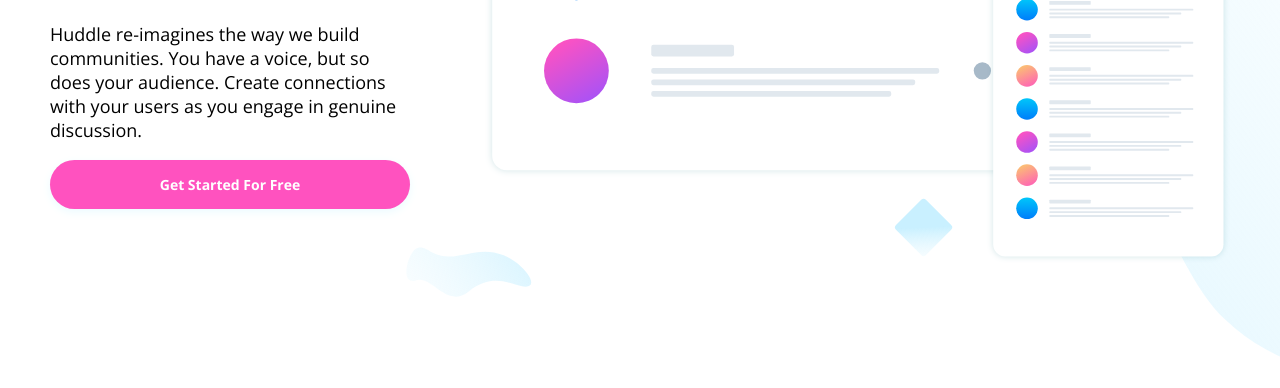
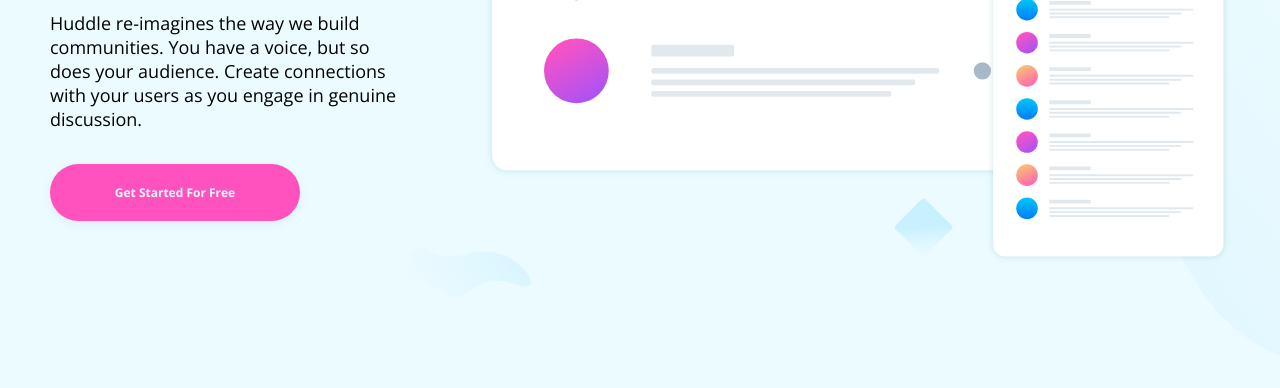
Before and after one commit to PanamaRobin/huddle-landing-page-with-alternating-feature-blocks-master, a plain HTML site: page index.html in a window 1280 px wide. Shown: the part 412-800 px from the top of the page. Drawn offline with nearby package versions, Linux system fonts and the light colour scheme.

Commit message:
Fixed pink button size

```diff
--- a/css/styling.css
+++ b/css/styling.css
@@ -16,6 +16,7 @@ body
 
 .presentation
 {
+    background: hsl(193, 100%, 96%);
     padding: 50px;
     padding-top: 40px;
     background-image: url(/images/bg-hero-desktop.svg);
@@ -79,13 +80,15 @@ body
 {
     background: hsl(322, 100%, 66%);
     font-weight: 700;
-    font-size: 14px;
-    color: white;
+    font-size: 12px;
+    color: hsl(193, 100%, 96%);
     text-decoration: none;
     text-align: center;
+    width: 200px;
     padding: 25px;
-    padding-top: 15px;
-    padding-bottom: 15px;
-    border-radius: 35px;
-    box-shadow: 0 3px 10px hsl(193, 100%, 96%);
+    padding-top: 20px;
+    padding-bottom: 20px;
+    border-radius: 50px;
+    box-shadow: 0 3px 8px hsl(193, 40%, 91%);
+    margin-top: 15px;
 }
```
